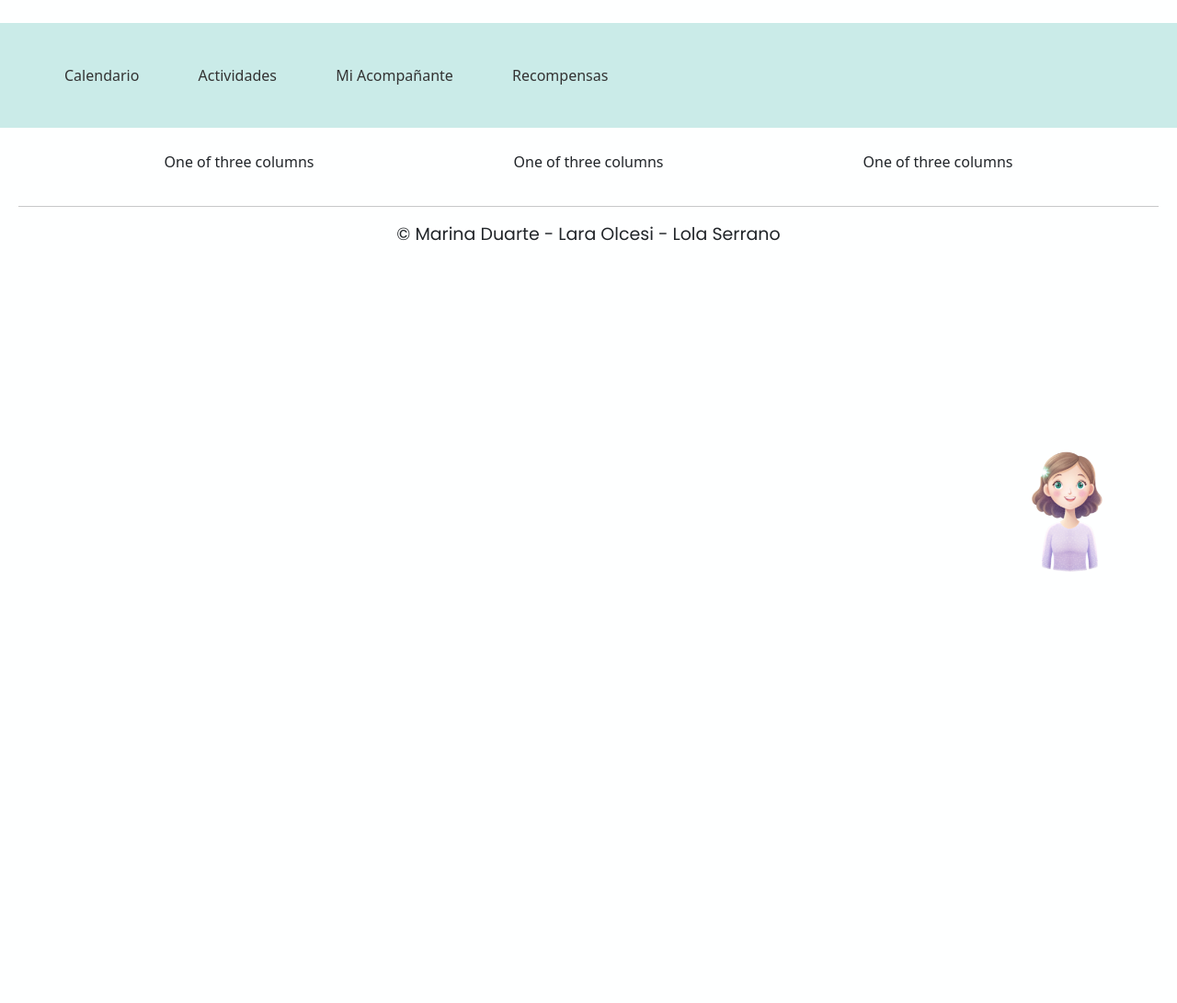
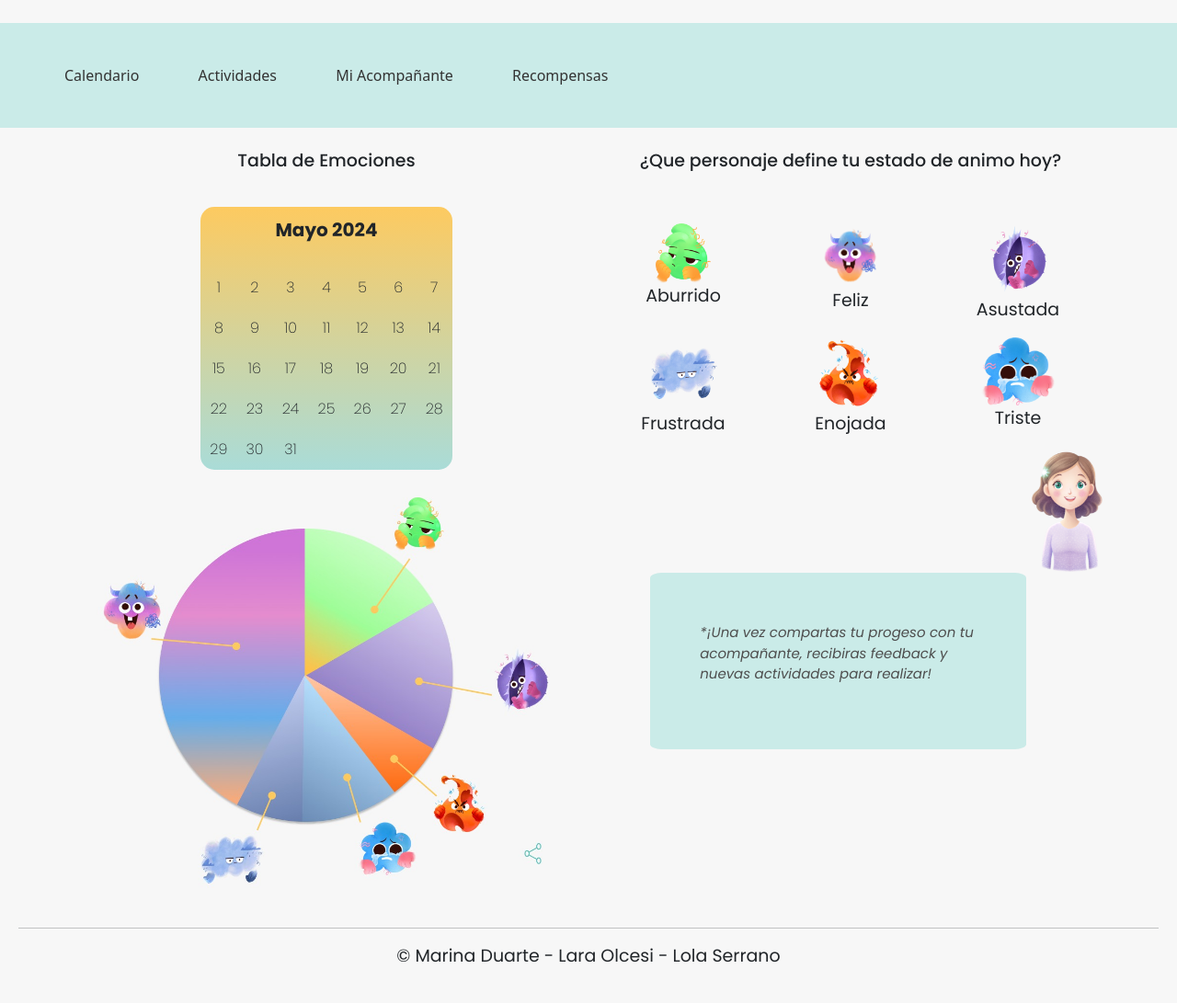
Before and after one commit to mlolaserrano/soul, a PHP site: page /pages/calendario.html in a window 1280 px wide. Shown: the part 146-1237 px from the top of the page at 92% size. Before the commit the page ends 768 px from the top, so only its background shows below. Run offline with PHP 8.4, Linux system fonts and the light colour scheme; some libraries are stand-ins or nearby versions; some web fonts are replaced.

Commit message:
Acampañante

```diff
--- a/assets/css/styles.css
+++ b/assets/css/styles.css
@@ -990,3 +990,26 @@ margin-left: -50px;
 background-color: var(--acent-color);
 border-color: #f9d99a;
 }
+
+/*Acompañante - paciente */
+.s-bgc{
+  background-color: #F7F7F7;
+}
+
+.s-cuadrotexto {
+  width: 75%;
+  background-color: var(--title-color3);
+  padding: 10%;
+  margin-left: 10%;
+  margin-top: 15%;
+  border-radius: 3%;
+  text-align: left;
+
+}
+
+.s-textoa{
+  font-size: 15px;
+  color: var(--text-color3);
+  font-style: italic;
+
+}
--- a/pages/calendario.html
+++ b/pages/calendario.html
@@ -57,7 +57,7 @@
   </head>
 
 
-  <body>
+  <body class="s-bgc">
     <header>
       <nav>
           <ul class="navegacion">
@@ -94,21 +94,107 @@
     <div id="spinner" class="spinner" style="display: none;"></div>
 
 </section>
-
+       <section>
 <div class="container text-center">
   <div class="row align-items-start">
     <div class="col">
-      One of three columns
+      <div>
+        <div class="s-centrar">
+          <h3>Tabla de Emociones</h3>
+          <div class="calendar">
+            <div class="month">
+              <p class="Mes">Mayo 2024</p>
+            </div>
+            <div class="days" id="days"></div>
+          </div>
+        </div>
+        <div id="status">
+          <div class="color">¡Añadí como te sentís hoy!</div>
+          <br />
+          <div class="message">
+            <div>
+              <i class="bi bi-emoji-angry-fill"></i>
+              <button class="BotonesCalendario" id="rojo">Enojado</button>
+            </div>
+            <div>
+              <i class="bi bi-emoji-frown-fill"></i>
+              <button class="BotonesCalendario" id="azul">Triste</button>
+            </div>
+            <div>
+              <i class="bi bi-emoji-expressionless-fill"></i>
+              <button class="BotonesCalendario" id="verde">Aburrida</button>
+            </div>
+            <div>
+              <i class="bi bi-emoji-smile-fill"></i>
+              <button class="BotonesCalendario" id="amarillo">Feliz</button>
+            </div>
+          </div>
+          <hr />
+          <button class="BotonConfirm" id="confirm">Confirmar</button>
+        </div>
+      </div>
     </div>
     <div class="col">
-      One of three columns
-    </div>
-    <div class="col">
-      One of three columns
+      <h3>¿Que personaje define tu estado de animo hoy?</h3>
+      <br>
+      <br>
+      <div class="container text-center">
+        <div class="row align-items-start">
+          <div class="col">
+            <img src="/images/mood-boredom 2.png" alt="" width="60" />
+            <p class="emociones">Aburrido</p>
+          </div>
+          <div class="col">
+            <img src="/images/mood-excitement 2.png" alt="" width="70" />
+                  <p class="emociones">Feliz</p>
+          </div>
+          <div class="col">
+            <img src="/images/mood-fear 2.png" alt="" width="80" />
+                  <p class="emociones">Asustada</p>
+          </div>
+          <div class="container text-center">
+            <div class="row align-items-start">
+              <div class="col">
+                <img src="/images/mood-frustration 2.png" alt="" width="80" />
+                <p class="emociones">Frustrada</p>
+              </div>
+              <div class="col">
+                <img src="/images/mood-rage 2.png" alt="" width="80" />
+                <p class="emociones">Enojada</p>
+              </div>
+              <div class="col">
+                <img src="/images/mood-resentment 2.png" alt="" width="80" />
+                  <p class="emociones">Triste</p>
+              </div>
+            </div>
+          </div>
+        </div>
+      </div>
     </div>
   </div>
 </div>
+</section>
 
+<section>
+  <div class="container text-center">
+    <div class="row align-items-start">
+      <div class="col">
+        <img src="/images/grafico.jpg" alt="" width="500" />
+      </div>
+
+      <div class="col">
+        <div class="s-cuadrotexto">
+          <p class="s-textoa">*¡Una vez compartas tu progeso con tu acompañante,
+            recibiras feedback y nuevas actividades para realizar! </p>
+      </div>
+    </div>
+  </div>
+
+
+
+
+
+</section>
 
 
       <footer>
```
